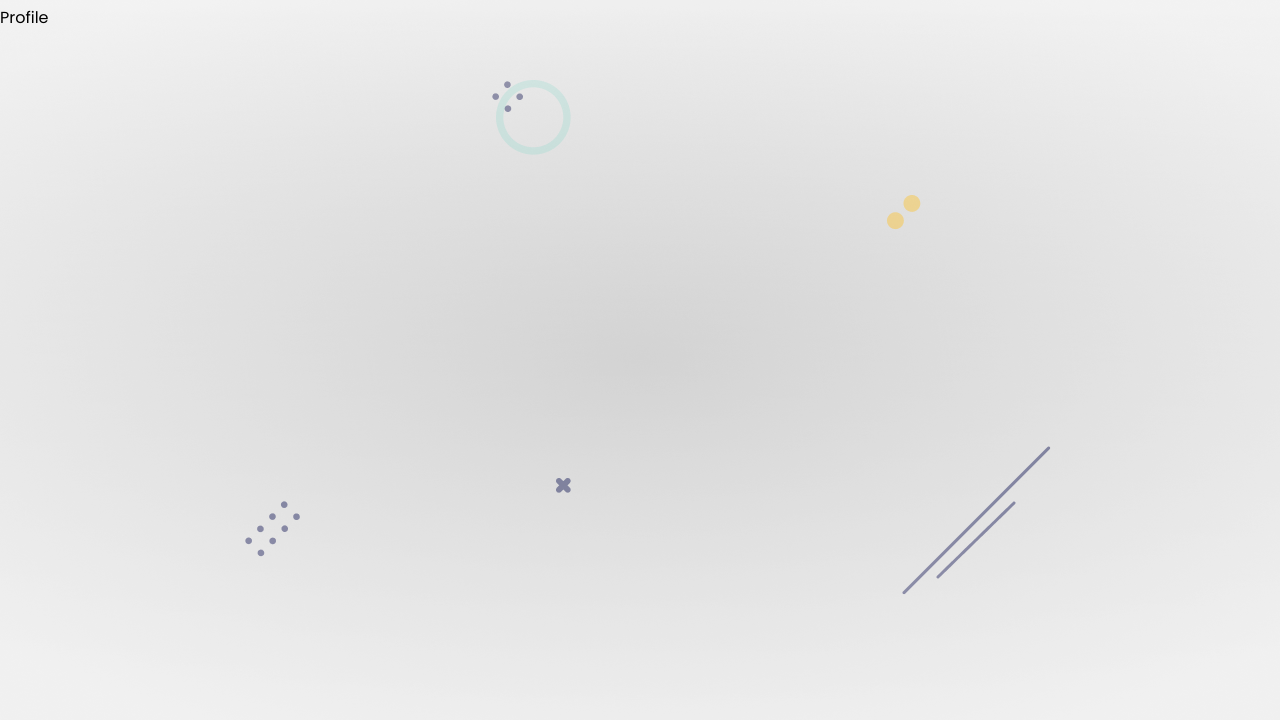
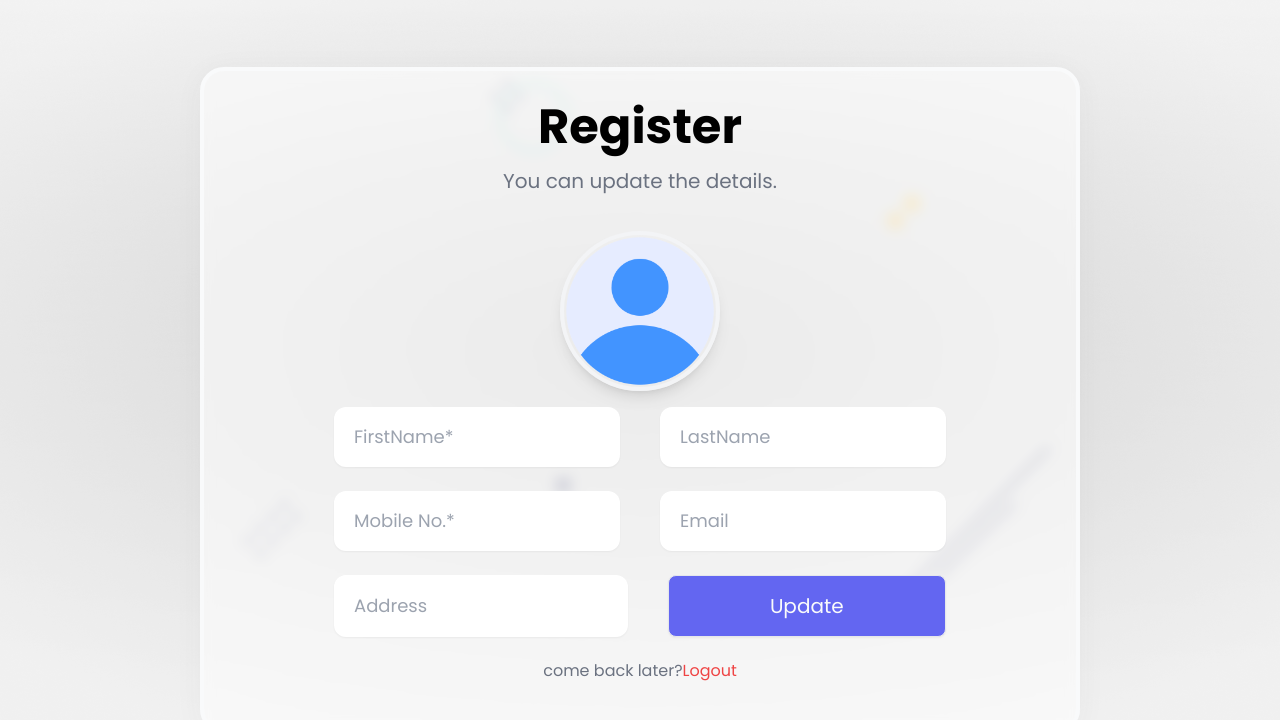
Before and after one commit to FarzanehDabiri71/mern-auth-otp-jwt, a React (Create React App) app in the folder client/: page /profile in a window 1280 px wide. Shown: the top 720 px of the page. Built offline with nearby package versions, Linux system fonts and the light colour scheme; the HTML template or start-up script is replaced by a standard one.

Commit message:
Implement Profile page & styles & function

```diff
--- a/client/src/components/Profile.js
+++ b/client/src/components/Profile.js
@@ -1,7 +1,125 @@
-import React from "react";
+import React, { useState } from "react";
+import { Link } from "react-router-dom";
+import avatar from "../assets/profile.png";
+import styles from "../styles/Username.module.css";
+import extend from "../styles/Profile.module.css";
+import { useFormik } from "formik";
+import { profileValidation } from "../helper/validate";
+import { Toaster } from "react-hot-toast";
+import convertToBase64 from "../helper/convert";
+const Profile = () => {
+  const [file, setFile] = useState();
 
-const Profile = () => {
-  return <div>Profile</div>;
+  const formik = useFormik({
+    initialValues: {
+      firstName: "",
+      lastName: "",
+      email: "",
+      mobile: "",
+      address: "",
+    },
+    validate: profileValidation,
+    validateOnBlur: false,
+    validateOnChange: false,
+    onSubmit: async (values) => {
+      values = Object.assign(values, { profile: file || "" });
+      console.log(values);
+    },
+  });
+
+  const onUpload = async (e) => {
+    const base64 = await convertToBase64(e.target.files[0]);
+    setFile(base64);
+  };
+
+  return (
+    <div className="container mx-auto">
+      <Toaster position="top-center" reverseOrder={false}></Toaster>
+
+      <div className="flex justify-center items-center h-screen">
+        <div
+          className={`${styles.glass} ${extend.glass}`}
+          style={{ width: "45%", paddingTop: "2em" }}
+        >
+          <div className="title flex flex-col items-center">
+            <h4 className="text-5xl font-bold">Register</h4>
+            <span className="py-4 text-xl w-2/3 text-center text-gray-500">
+              You can update the details.
+            </span>
+          </div>
+
+          <form className="py-1" onSubmit={formik.handleSubmit}>
+            <div className="profile flex justify-center py-4">
+              <label htmlFor="profile">
+                <img
+                  src={file || avatar}
+                  className={`${styles.profile_img} ${extend.profile_img}`}
+                  alt="avatar"
+                />
+              </label>
+
+              <input
+                onChange={onUpload}
+                type="file"
+                id="profile"
+                name="profile"
+              />
+            </div>
+
+            <div className="textbox flex flex-col items-center gap-6">
+              <div class="name flex w-3/4 gap-10">
+                <input
+                  {...formik.getFieldProps("firstName")}
+                  className={`${styles.textbox} ${extend.textbox}`}
+                  type="text"
+                  placeholder="FirstName*"
+                />
+                <input
+                  {...formik.getFieldProps("lastName")}
+                  className={`${styles.textbox} ${extend.textbox}`}
+                  type="text"
+                  placeholder="LastName"
+                />
+              </div>
+              <div class="name flex w-3/4 gap-10">
+                <input
+                  {...formik.getFieldProps("mobile")}
+                  className={`${styles.textbox} ${extend.textbox}`}
+                  type="text"
+                  placeholder="Mobile No.*"
+                />
+                <input
+                  {...formik.getFieldProps("email")}
+                  className={`${styles.textbox} ${extend.textbox}`}
+                  type="text"
+                  placeholder="Email"
+                />
+              </div>
+              <div class="name flex w-3/4 gap-10">
+                <input
+                  {...formik.getFieldProps("address")}
+                  className={`${styles.textbox} ${extend.textbox}`}
+                  type="text"
+                  placeholder="Address"
+                />
+                <button className={styles.btn} type="submit">
+                  Update
+                </button>
+              </div>
+            </div>
+            <div className="text-center py-4">
+              <span className="text-gray-500">
+                come back later?
+                <Link className="text-red-500" to="/">
+                  Logout
+                </Link>
+              </span>
+            </div>
+          </form>
+        </div>
+      </div>
+    </div>
+  );
 };
 
 export default Profile;
--- a/client/src/helper/validate.js
+++ b/client/src/helper/validate.js
@@ -9,6 +9,12 @@
 // validate  password
 export async function passwordValidate(values) {
   const errors = passwordVerify({}, values);
+  return errors;
+}
+
+// validate profile page
+export async function profileValidation(values) {
+  const errors = emailVerify({}, values);
   return errors;
 }
 
--- /dev/null
+++ b/client/src/styles/Profile.module.css
@@ -0,0 +1,10 @@
+.glass {
+  @apply h-5/6 w-5/6;
+}
+.profile_img {
+  @apply w-40 cursor-pointer;
+}
+
+.textbox {
+  @apply w-3/4;
+}
```
